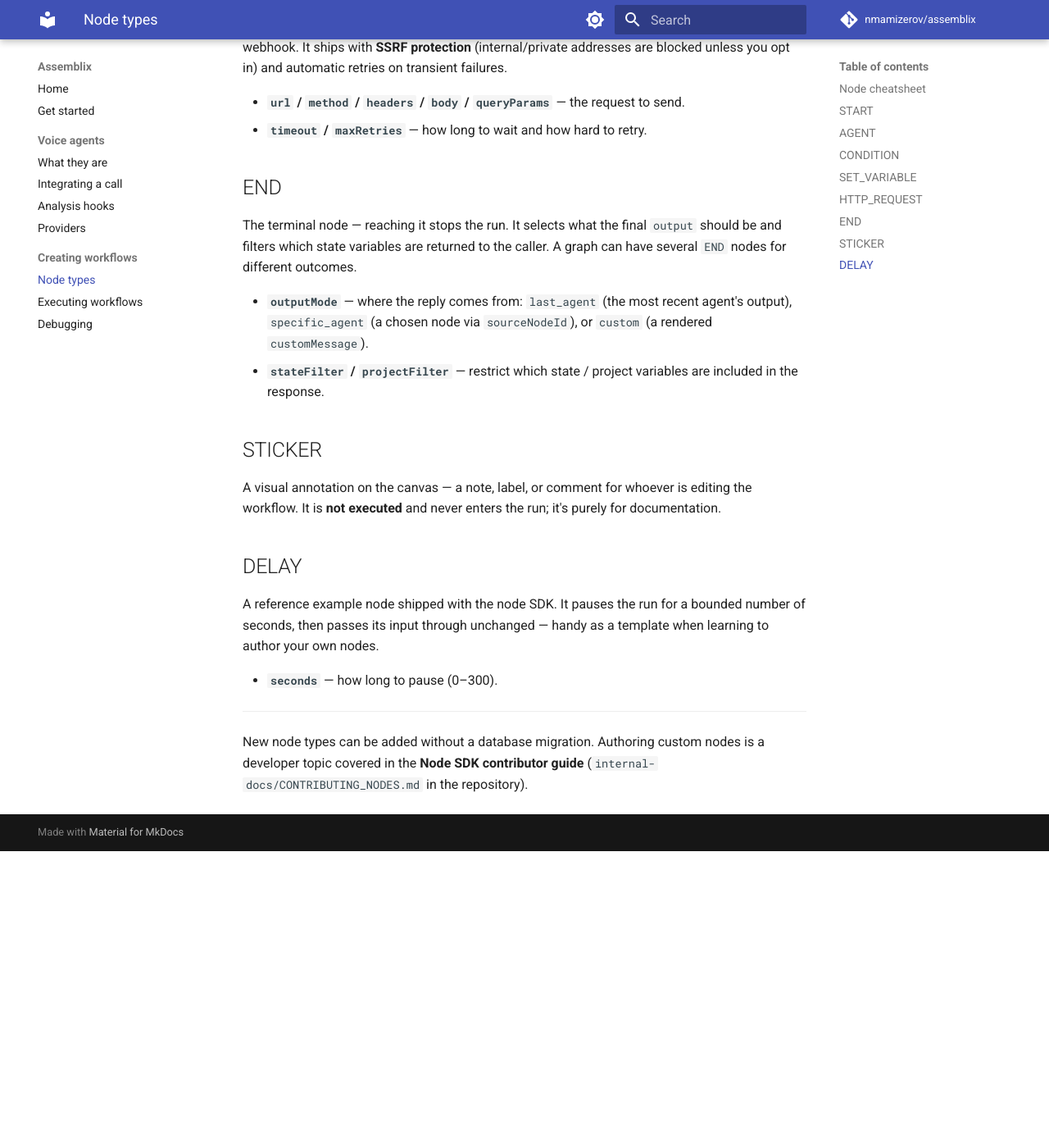
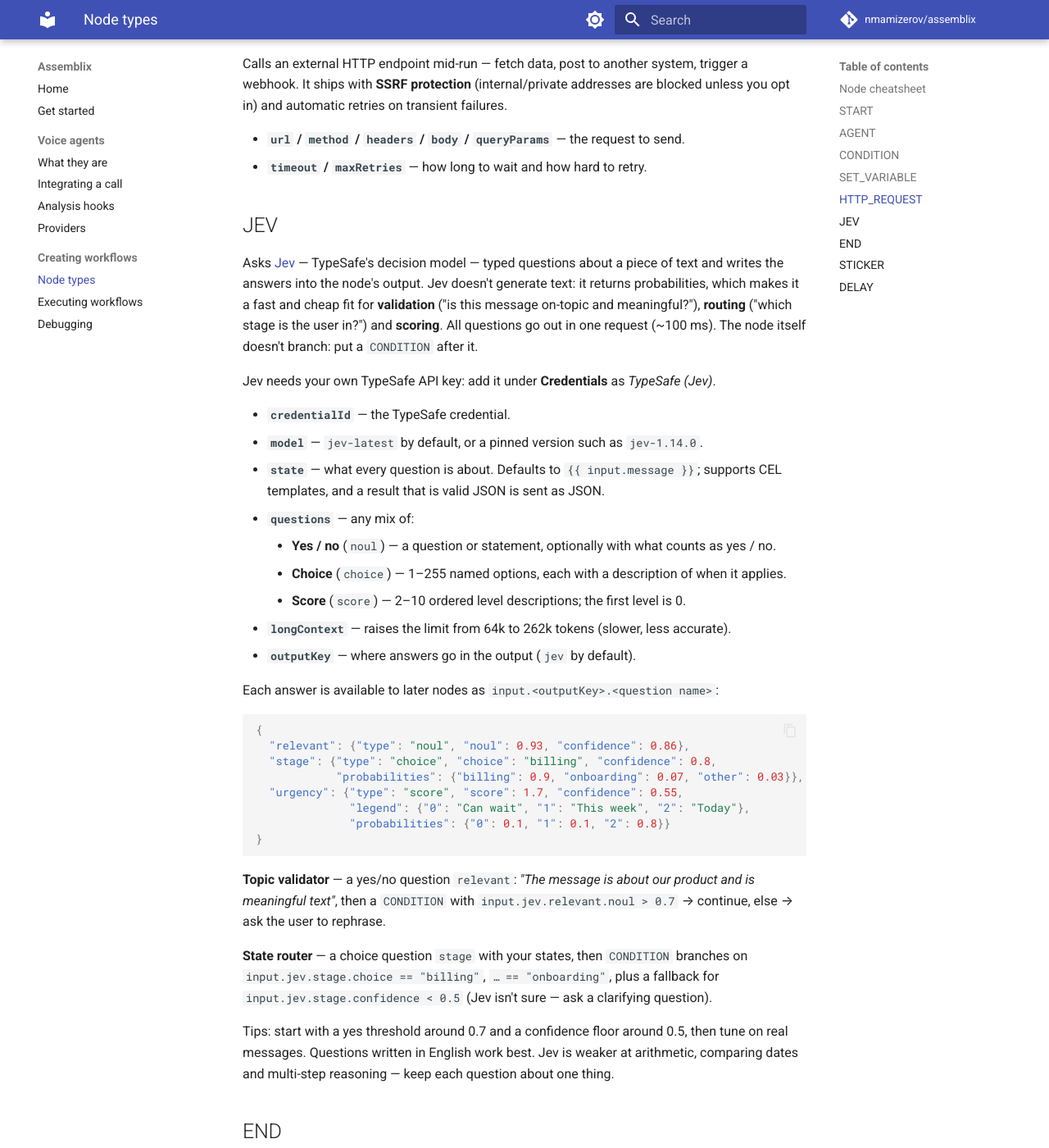
Before and after one commit to nmamizerov/assemblix, an MkDocs documentation site: the page built from docs/workflows/nodes.md, in a window 1280 px wide and 1400 px high, scrolled down 4322 px. Shown: the whole window at 82% size. Built offline with MkDocs 1.6.1 and Material for MkDocs 9.7.7, drawn with Linux system fonts in a browser that asks for light colours; comment, search, counter and statistics services are not loaded; before the commit the page ends 5360 px from its top, so only the background shows below that; some of the changed text lies outside the part shown.

Commit message:
docs: document the Jev node
Co-Authored-By: Claude Opus 5.5 <noreply@anthropic.com>

````diff
--- a/docs/workflows/nodes.md
+++ b/docs/workflows/nodes.md
@@ -22,6 +22,7 @@ same ones you'll see there and on the wire. For the mechanics of running a graph
 | `CONDITION` | ✔ | Branch the flow based on the data/state so far. |
 | `SET_VARIABLE` | ✔ | Read/compute values and write them into shared state. |
 | `HTTP_REQUEST` | ✔ | Call an external API mid-run. |
+| `JEV` | ✔ | Classify, validate or route text with fast typed answers (no LLM). |
 | `END` | ✔ | Finish the graph and shape the reply that's returned. |
 | `STICKER` | — | Leave a note on the canvas (never executed). |
 | `DELAY` | ✔ | Pause the run (reference SDK example node). |
@@ -96,6 +97,53 @@ opt in) and automatic retries on transient failures.
 - **`url` / `method` / `headers` / `body` / `queryParams`** — the request to send.
 - **`timeout` / `maxRetries`** — how long to wait and how hard to retry.
 
+## JEV
+
+Asks [Jev](https://docs.typesafe.ai) — TypeSafe's decision model — typed questions about a
+piece of text and writes the answers into the node's output. Jev doesn't generate text: it
+returns probabilities, which makes it a fast and cheap fit for **validation** ("is this
+message on-topic and meaningful?"), **routing** ("which stage is the user in?") and
+**scoring**. All questions go out in one request (~100 ms). The node itself doesn't branch:
+put a `CONDITION` after it.
+
+Jev needs your own TypeSafe API key: add it under **Credentials** as *TypeSafe (Jev)*.
+
+- **`credentialId`** — the TypeSafe credential.
+- **`model`** — `jev-latest` by default, or a pinned version such as `jev-1.14.0`.
+- **`state`** — what every question is about. Defaults to `{{ input.message }}`; supports CEL
+  templates, and a result that is valid JSON is sent as JSON.
+- **`questions`** — any mix of:
+    - **Yes / no** (`noul`) — a question or statement, optionally with what counts as yes / no.
+    - **Choice** (`choice`) — 1–255 named options, each with a description of when it applies.
+    - **Score** (`score`) — 2–10 ordered level descriptions; the first level is 0.
+- **`longContext`** — raises the limit from 64k to 262k tokens (slower, less accurate).
+- **`outputKey`** — where answers go in the output (`jev` by default).
+
+Each answer is available to later nodes as `input.<outputKey>.<question name>`:
+
+```json
+{
+  "relevant": {"type": "noul", "noul": 0.93, "confidence": 0.86},
+  "stage": {"type": "choice", "choice": "billing", "confidence": 0.8,
+            "probabilities": {"billing": 0.9, "onboarding": 0.07, "other": 0.03}},
+  "urgency": {"type": "score", "score": 1.7, "confidence": 0.55,
+              "legend": {"0": "Can wait", "1": "This week", "2": "Today"},
+              "probabilities": {"0": 0.1, "1": 0.1, "2": 0.8}}
+}
+```
+
+**Topic validator** — a yes/no question `relevant`: *"The message is about our product and is
+meaningful text"*, then a `CONDITION` with `input.jev.relevant.noul > 0.7` → continue, else →
+ask the user to rephrase.
+
+**State router** — a choice question `stage` with your states, then `CONDITION` branches on
+`input.jev.stage.choice == "billing"`, `… == "onboarding"`, plus a fallback for
+`input.jev.stage.confidence < 0.5` (Jev isn't sure — ask a clarifying question).
+
+Tips: start with a yes threshold around 0.7 and a confidence floor around 0.5, then tune on
+real messages. Questions written in English work best. Jev is weaker at arithmetic, comparing
+dates and multi-step reasoning — keep each question about one thing.
+
 ## END
 
 The terminal node — reaching it stops the run. It selects what the final `output` should be
````
